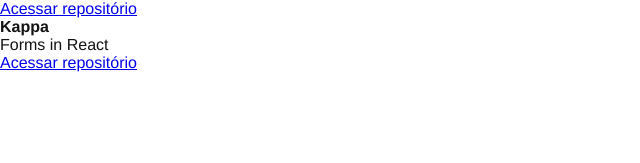
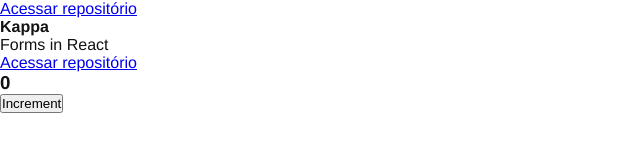
Before and after one commit to leoramos25/fundamentos-reactjs, a React app: page / in a window 1280 px wide. Shown: the part 118-281 px from the top of the page, without its empty margins (0-640 px from the left). Built offline with nearby package versions, Linux system fonts and the light colour scheme.

Commit message:
Add counter component, state concept

```diff
--- a/src/app.jsx
+++ b/src/app.jsx
@@ -1,6 +1,12 @@
-import { RepositoryList } from './components/RepositoryList'
+import { RepositoryList } from './components/RepositoryList';
+import { Counter } from './components/Counter';
 import './styles/global.scss'
 
 export function App() {
-  return <RepositoryList />
+  return (
+    <>
+      <RepositoryList />
+      <Counter />
+    </>
+  )
 }
--- /dev/null
+++ b/src/components/Counter.jsx
@@ -0,0 +1,18 @@
+import { useState } from "react";
+
+export function Counter() {
+  const [counter, SetCounter] = useState(0);
+
+  function increment() {
+    SetCounter(counter + 1);
+  }
+
+  return (
+    <div>
+      <h3>{counter}</h3>
+      <button type="button" onClick={increment}>
+        Increment
+      </button>
+    </div>
+  )
+}
--- a/src/components/RepositoryList.jsx
+++ b/src/components/RepositoryList.jsx
@@ -8,7 +8,7 @@
 
 export function RepositoryList() {
   return (
-    <section classNama="repository-list">
+    <section className="repository-list">
       <h1>Lista de repositórios</h1>
 
       <ul>
```
